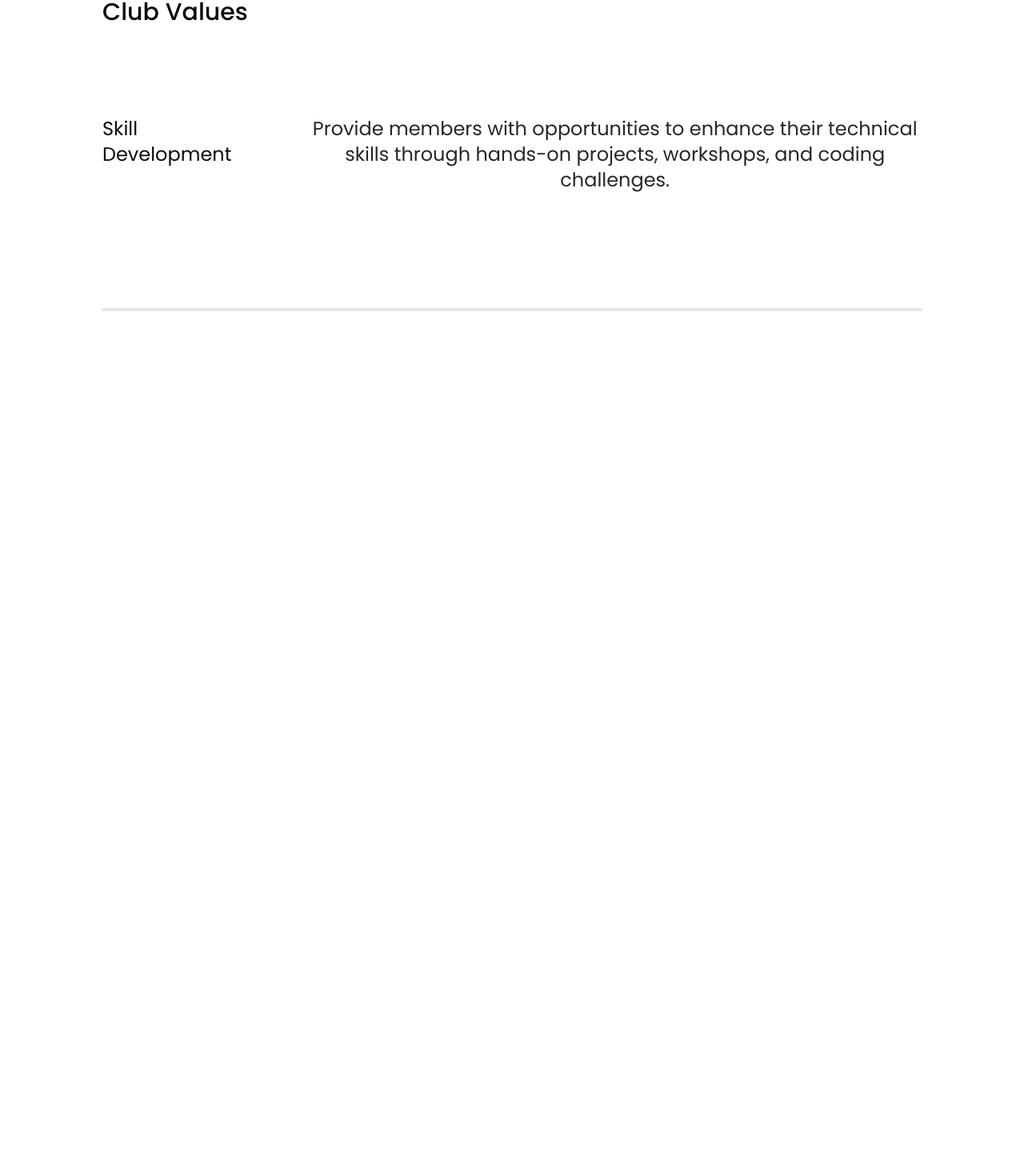
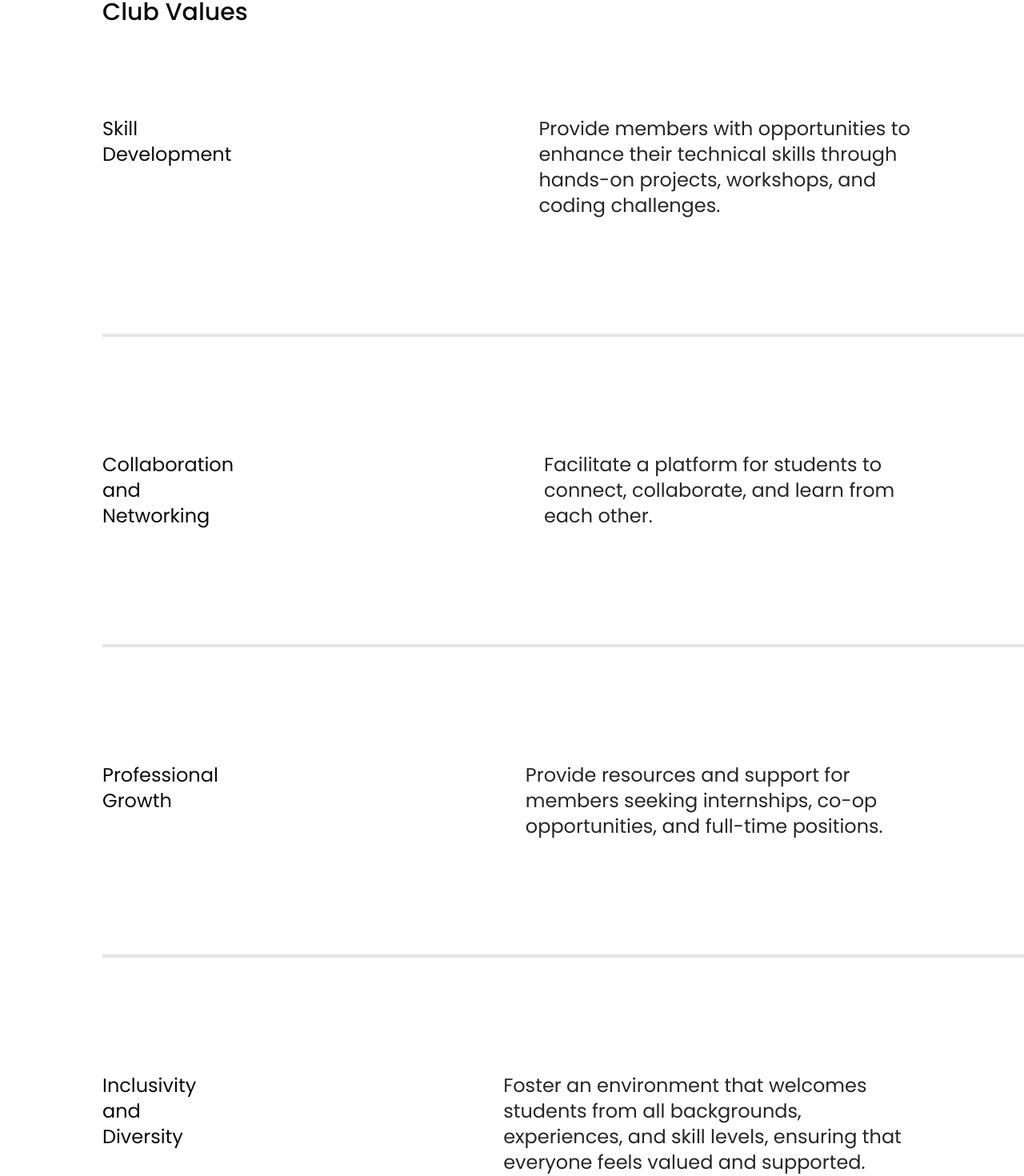
Before and after one commit to SWC-Software-Engineering-Club/SWE-Club-Website, a Next.js app: page / in a window 1280 px wide. Shown: the part 2389-3859 px from the top of the page at 80% size. Before the commit the page ends 2922 px from the top, so only its background shows below. Built offline with nearby package versions, Linux system fonts and the light colour scheme.

Commit message:
Add in array for club values component

```diff
--- /dev/null
+++ b/components/clubvalues-card.tsx
@@ -0,0 +1,36 @@
+const ClubValuesCardInfo = [
+  {
+    title: "Skill Development",
+    description: "Provide members with opportunities to enhance their technical skills through hands-on projects, workshops, and coding challenges.",
+  },
+  {
+    title: "Collaboration and Networking",
+    description: "Facilitate a platform for students to connect, collaborate, and learn from each other.",
+  },
+  {
+    title: "Professional Growth",
+    description: "Provide resources and support for members seeking internships, co-op opportunities, and full-time positions.",
+  },
+  {
+    title: "Inclusivity and Diversity",
+    description: "Foster an environment that welcomes students from all backgrounds, experiences, and skill levels, ensuring that everyone feels valued and supported.",
+  },
+];
+
+const ClubValuesCard = () => {
+  return (
+    <>
+      {ClubValuesCardInfo.map((member, index) => (
+        <div key={index} className="flex flex-col">
+          <div key={index} className="flex justify-between">
+          <h2 className="text-2xl text-left">{member.title}</h2>
+          <p className="text-2xl text-left ml-96 text-neutral-800 dark:text-neutral-600">{member.description}</p>
+          </div>
+          <hr className="border-2 my-36 max-w-6xl w-screen"></hr>
+        </div>
+      ))}
+    </>
+  );
+};
+
+export default ClubValuesCard;
--- a/components/clubvalues.tsx
+++ b/components/clubvalues.tsx
@@ -1,13 +1,10 @@
+import ClubValuesCard from "./clubvalues-card";
+
 const ClubValues = () => {
   return (
     <div className="max-w-screen-lg">
-      <h1 className="my-28 text-3xl font-medium text-left">Club Values</h1>
-
-      <div className="flex">
-        <h2 className="text-2xl text-left">Skill Development</h2>
-        <p className="text-2xl text-neutral-800 dark:text-neutral-600 ml-24">Provide members with opportunities to enhance their technical skills through hands-on projects, workshops, and coding challenges.</p>
-      </div>
-      <hr className="border-2 my-36"></hr>
+    <h1 className="my-28 text-3xl font-medium text-left">Club Values</h1>
+    <ClubValuesCard />
     </div>
   );
 }
```
